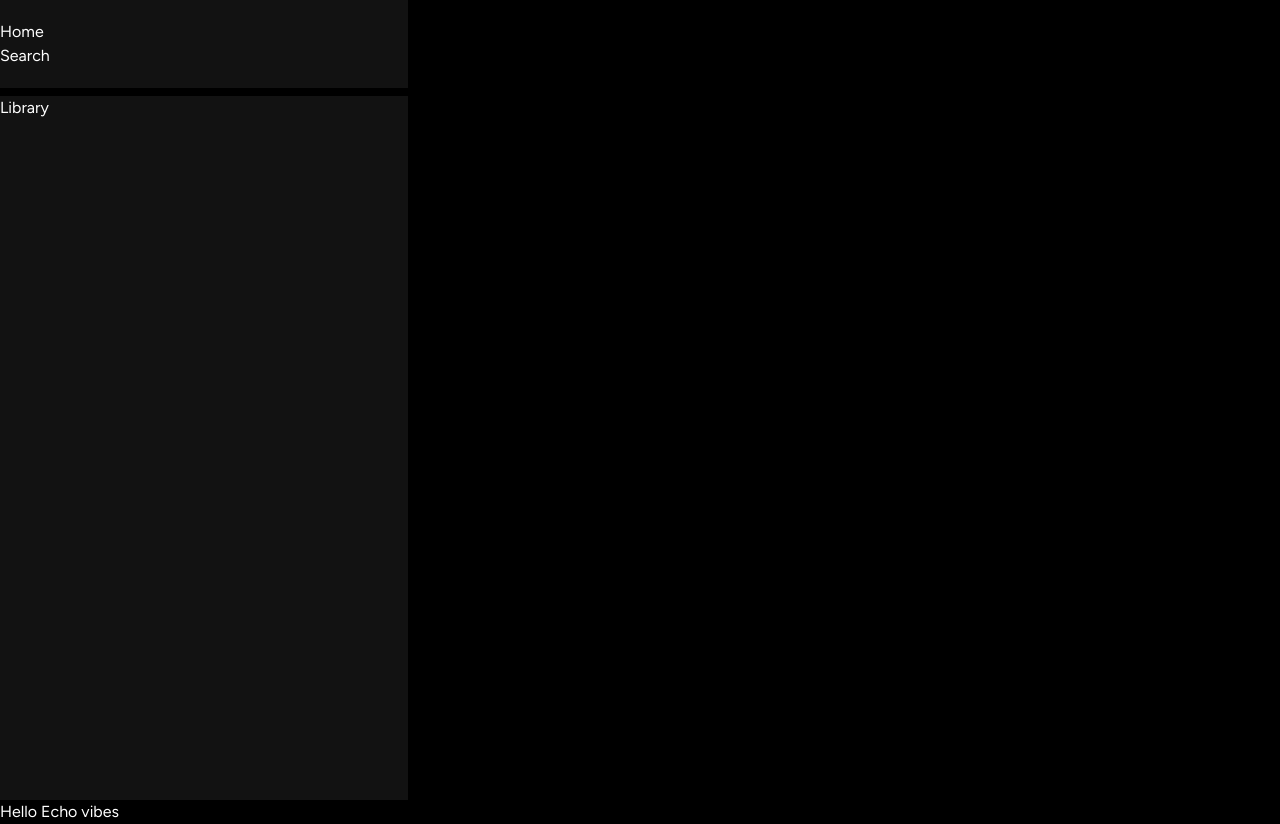
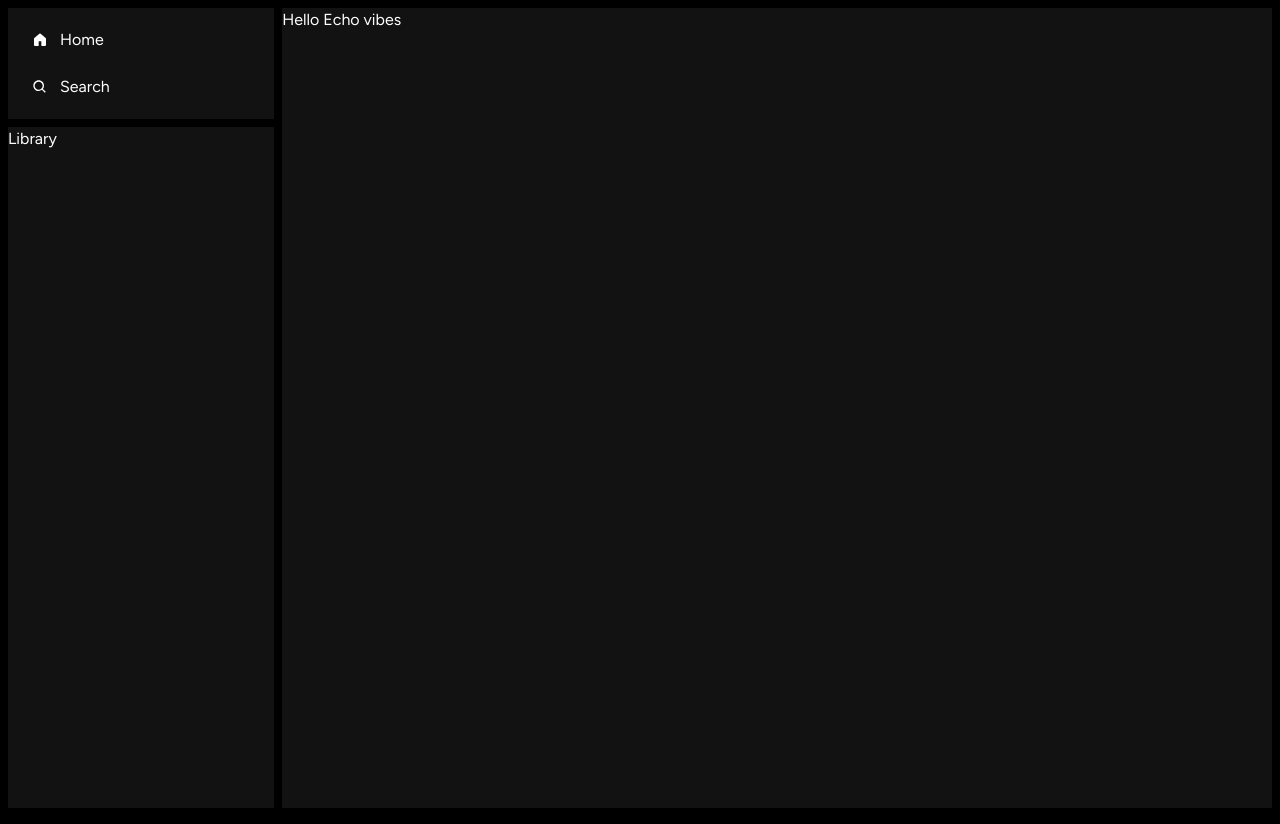
Before and after one commit to khanhcoluy/echo-vibes-ui, a Next.js app: page / in a window 1280 px wide. Built offline with nearby package versions, Linux system fonts and the light colour scheme.

Commit message:
- Create layout for sidebar, mainpage and library sections

```diff
--- a/app/layout.tsx
+++ b/app/layout.tsx
@@ -1,6 +1,8 @@
 import Sidebar from '@/components/Sidebar';
 import type { Metadata } from 'next';
 import { Figtree } from 'next/font/google';
+import { twMerge } from 'tailwind-merge';
+
 import './globals.css';
 
 const inter = Figtree({ subsets: ['latin'] });
@@ -17,9 +19,9 @@ export default function RootLayout({
 }) {
   return (
     <html lang="en">
-      <body className={inter.className}>
+      <body className={twMerge(`flex p-2 gap-2 max-h-screen`, inter.className)}>
         <Sidebar />
-        {children}
+        <div className="w-full bg-[#121212] h-screen">{children}</div>
       </body>
     </html>
   );
--- a/app/page.tsx
+++ b/app/page.tsx
@@ -1,7 +1,3 @@
-export default function Home() {
-  return (
-    <div>
-      Hello Echo vibes
-    </div>
-  )
+export default function MainPage() {
+  return <div>Hello Echo vibes</div>;
 }
--- a/components/Navigation.tsx
+++ b/components/Navigation.tsx
@@ -1,9 +1,31 @@
+import { GoHomeFill } from 'react-icons/go';
+import { BiSearch } from 'react-icons/bi';
+import Link from 'next/link';
+
 const Navigation: React.FC = () => {
   return (
     <>
-      <div className="flex flex-col bg-[#121212] w-full h-[100px] justify-center">
-        <div className="">Home</div>
-        <div className="">Search</div>
+      <div className="bg-[#121212] w-full h-[130px] justify-center">
+        <ul className="h-full flex flex-col px-[12px] py-[8px] justify-around">
+          <li className="flex items-center">
+            <Link
+              href="/"
+              className="flex items-center px-[12px] py-[4px] gap-3 cursor-pointer w-full"
+            >
+              <GoHomeFill />
+              <p>Home</p>
+            </Link>
+          </li>
+          <li className="flex items-center">
+            <Link
+              href="/search"
+              className="flex items-center px-[12px] py-[4px] gap-3 cursor-pointer w-full"
+            >
+              <BiSearch />
+              <p>Search</p>
+            </Link>
+          </li>
+        </ul>
       </div>
     </>
   );
--- a/components/Sidebar.tsx
+++ b/components/Sidebar.tsx
@@ -3,7 +3,7 @@ import Navigation from './Navigation';
 
 const Sidebar = () => {
   return (
-    <div className="flex flex-col gap-y-2 w-[408px] h-screen">
+    <div className="flex flex-col gap-y-2 w-[340px] h-screen">
       <Navigation />
       <Library />
     </div>
```
Also changed, not shown: package.json (+6 -4 lines), app/search/page.jsx (renamed from app/search/page.tsx), 2 other files (tests, documents, lock files or other folders).
